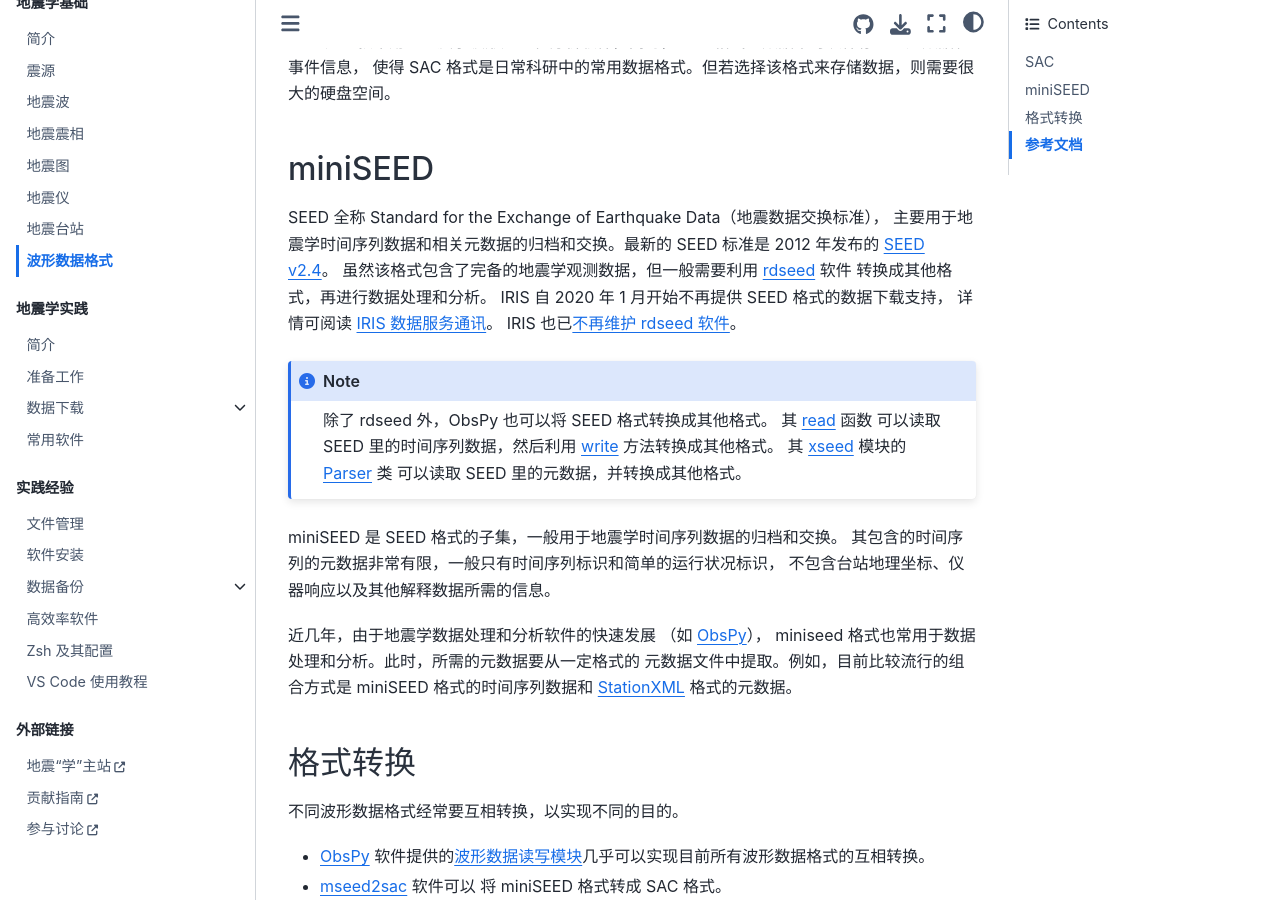
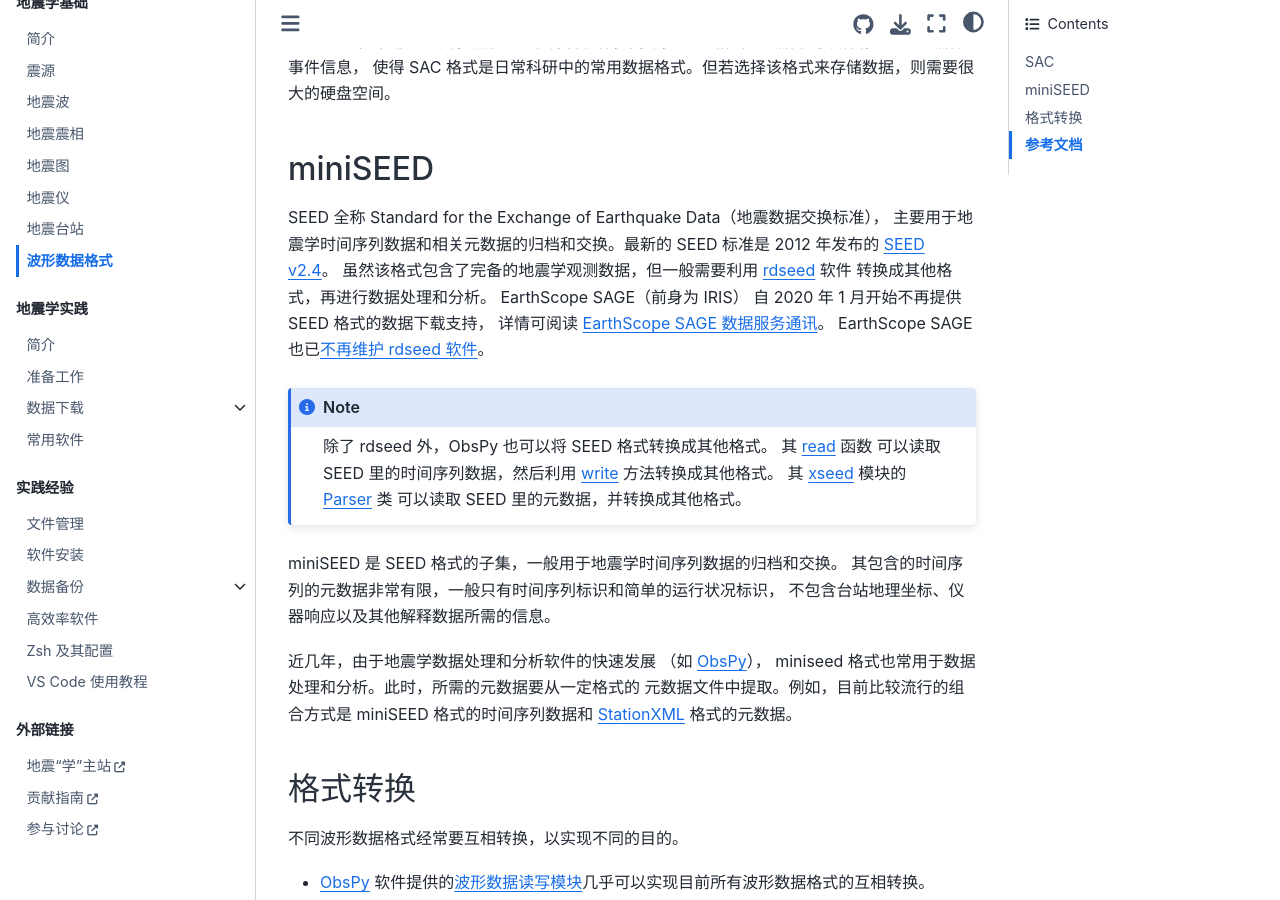
Before and after one commit to seismo-learn/seismology101, a Jupyter Book: the page built from source/seismology/data-format.md, in a window 1280 px wide and 900 px high, scrolled down 528 px. Built offline with Jupyter Book 1.0.4 settings and Sphinx 7.4.7 and the Sphinx Book theme 1.1.4, drawn with Linux system fonts in a browser that asks for light colours; pages that are not in the unit, such as notebooks, are missing from menus.

Commit message:
Rename IRIS to EarthScope SAGE (#755)
* Rename IRIS to EarthScope SAGE

* Update source/exercises/station.md

Co-authored-by: Yao Jiayuan <coreman.seism@gmail.com>

* Update source/exercises/station.md

Co-authored-by: Yao Jiayuan <coreman.seism@gmail.com>

---------

Co-authored-by: Yao Jiayuan <coreman.seism@gmail.com>

```diff
--- a/source/seismology/data-format.md
+++ b/source/seismology/data-format.md
@@ -28,9 +28,9 @@ SEED 全称 Standard for the Exchange of Earthquake Data（地震数据交换标
 虽然该格式包含了完备的地震学观测数据，但一般需要利用
 [rdseed](https://github.com/iris-edu-legacy/rdseed) 软件
 转换成其他格式，再进行数据处理和分析。
-IRIS 自 2020 年 1 月开始不再提供 SEED 格式的数据下载支持，
-详情可阅读 [IRIS 数据服务通讯](http://www.iris.washington.edu/ds/newsletter/vol21/no1/509/retirement-of-full-seed-data-volumes-from-iris-dmc/)。
-IRIS 也已[不再维护 rdseed 软件](https://ds.iris.edu/ds/nodes/dmc/manuals/rdseed/)。
+EarthScope SAGE（前身为 IRIS） 自 2020 年 1 月开始不再提供 SEED 格式的数据下载支持，
+详情可阅读 [EarthScope SAGE 数据服务通讯](http://www.iris.washington.edu/ds/newsletter/vol21/no1/509/retirement-of-full-seed-data-volumes-from-iris-dmc/)。
+EarthScope SAGE 也已[不再维护 rdseed 软件](https://ds.iris.edu/ds/nodes/dmc/manuals/rdseed/)。
 
 :::{note}
 除了 rdseed 外，ObsPy 也可以将 SEED 格式转换成其他格式。
```
Also changed, not shown: source/exercises/intro.md (+2 -2 lines), source/exercises/station.md (+17 -17 lines), source/exercises/waveform.md (+1 -1 lines).
